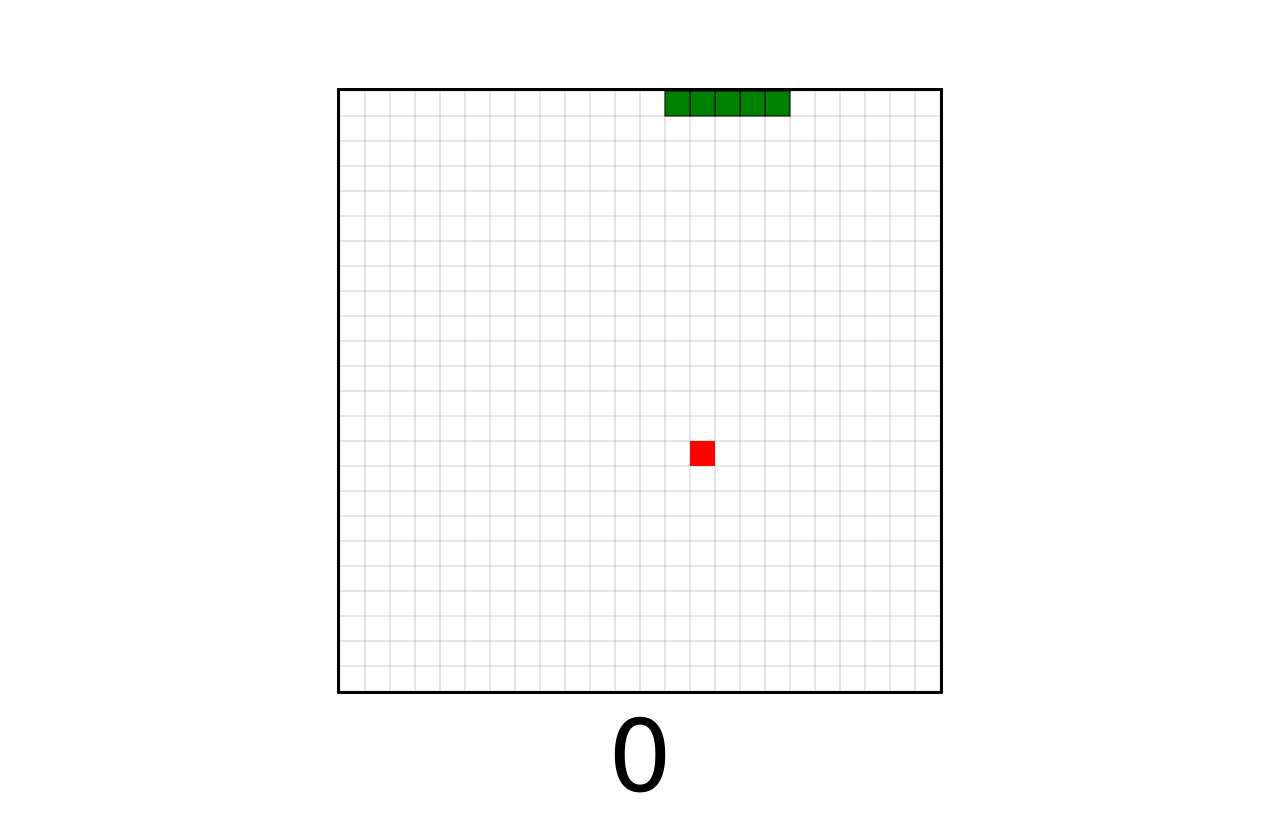
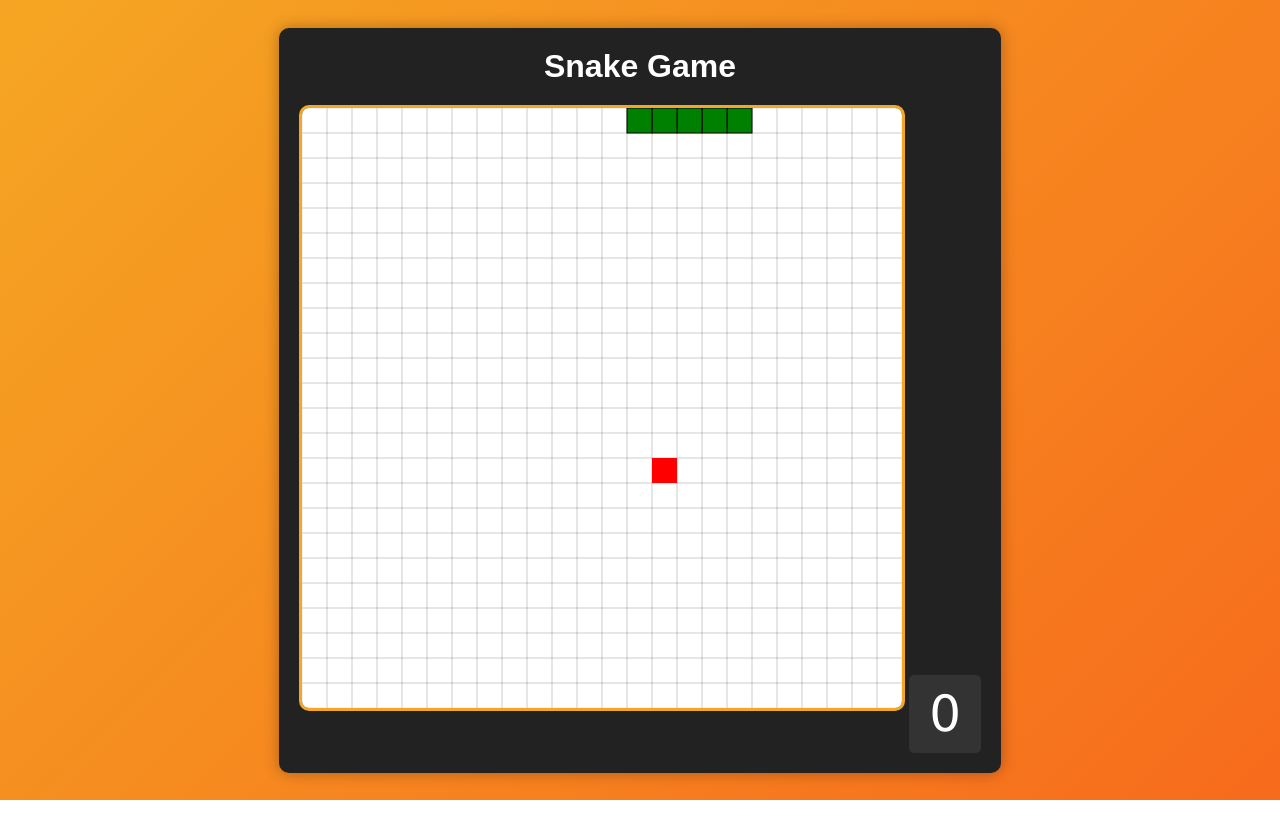
Before and after one commit to JGomez0357/Snake-Game-AI, a plain HTML site: page index.html in a window 1280 px wide. After the commit the page ends 800 px from the top, so only its background shows below. Drawn offline with Linux system fonts and the light colour scheme.

Commit message:
HTML and CSS changes. Minor Fix
-Worked on the HTML and CSS portions outside of the game.
Specifically: #gameContainer, #gameBoard, and #scoreText.
-Fixed the window problem so that the screen doesnt move up and down anymore when pressing the Up and Down Keys.

```diff
--- a/index.html
+++ b/index.html
@@ -3,11 +3,12 @@
 <head>
     <meta charset="UTF-8">
     <meta name="viewport" content="width=device-width, initial-scale=1.0">
-    <title>Snake AI</title>
+    <title>Snake Game</title>
     <link rel="stylesheet" href="style.css">
 </head>
 <body>
     <div id="gameContainer">
+        <h1>Snake Game</h1>
         <canvas id="gameBoard" width="600" height="600"></canvas>
         <div id="scoreText">0</div>
     </div>
--- a/index.js
+++ b/index.js
@@ -30,6 +30,13 @@ let snake = [
 //event listeners
 window.addEventListener("keydown", changeDirection);
 
+// Prevent window from scrolling when using arrow keys
+window.addEventListener("keydown", function(e) {
+    // Check if the pressed key is one of the arrow keys
+    if ([37, 38, 39, 40].indexOf(e.keyCode) > -1) {
+        e.preventDefault();
+    }
+});
 
 gameStart();
 
--- a/style.css
+++ b/style.css
@@ -1,11 +1,41 @@
-#gameContainer{
+body {
+    display: flex;
+    justify-content: center;
+    align-items: center;
+    height: 100vh;
+    background: linear-gradient(135deg, #f5a623, #f76b1c);
+    margin: 0;
+    font-family: 'Arial', sans-serif;
+    color: #ffffff;
+}
+
+#gameContainer {
     text-align: center;
-    margin: 7%;
+    background: #222;
+    padding: 20px;
+    border-radius: 10px;
+    box-shadow: 0 0 15px rgba(0, 0, 0, 0.3);
 }
-#gameBoard{
-    border: 3px solid;
+
+h1 {
+    margin: 0 0 20px;
+    font-size: 2em;
+    color: #ffffff;
 }
-#scoreText{
-    font-family: Verdana, Geneva, Tahoma, sans-serif;
-    font-size: 100px;
+
+#gameBoard {
+    border: 3px solid #f5a623;
+    background: #444;
+    border-radius: 10px;
+    margin-bottom: 20px;
 }
+
+#scoreText {
+    font-family: 'Verdana', Geneva, Tahoma, sans-serif;
+    font-size: 50px;
+    color: #ffffff;
+    background: #333;
+    padding: 10px 20px;
+    border-radius: 5px;
+    display: inline-block;
+}
```
